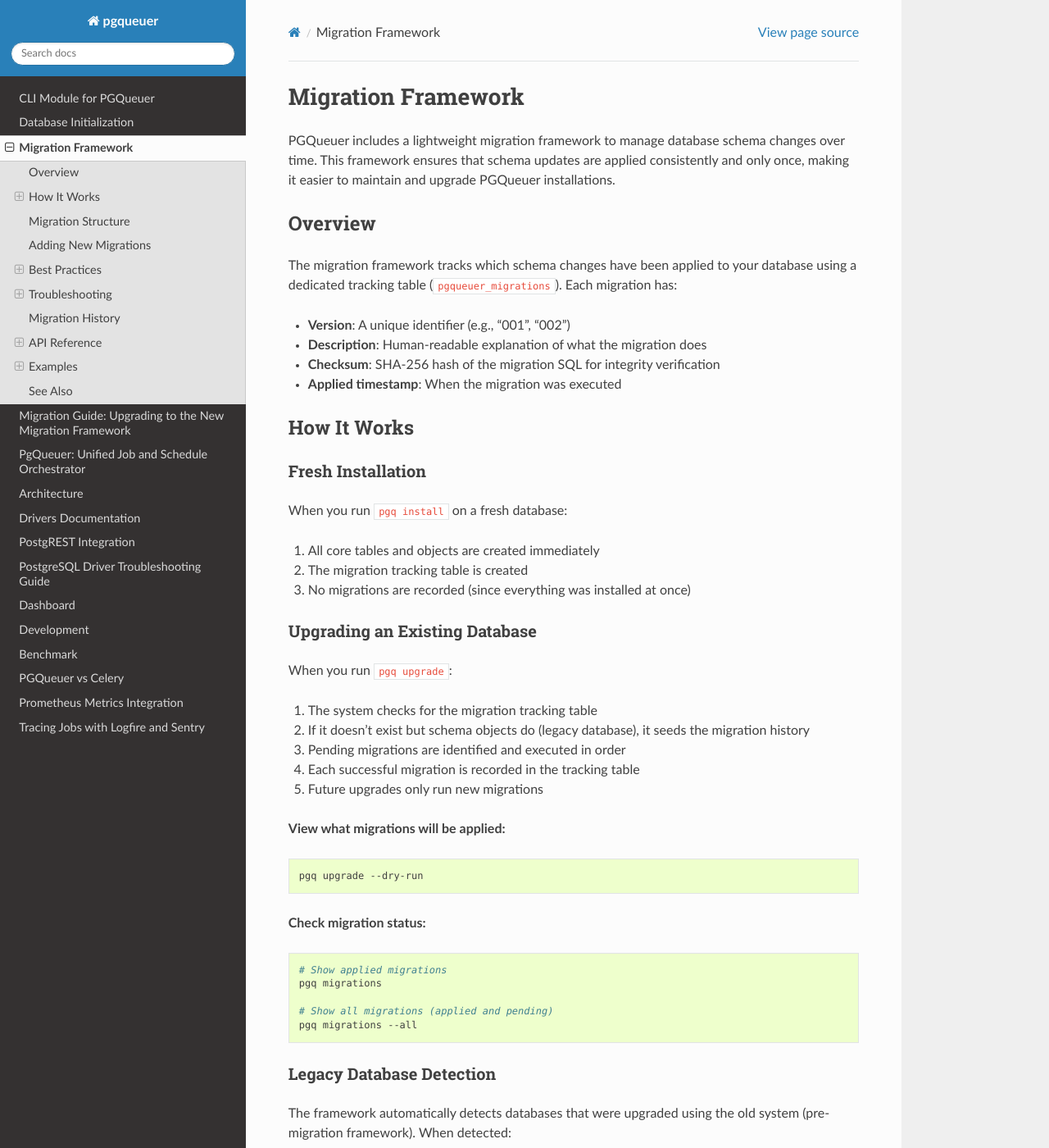
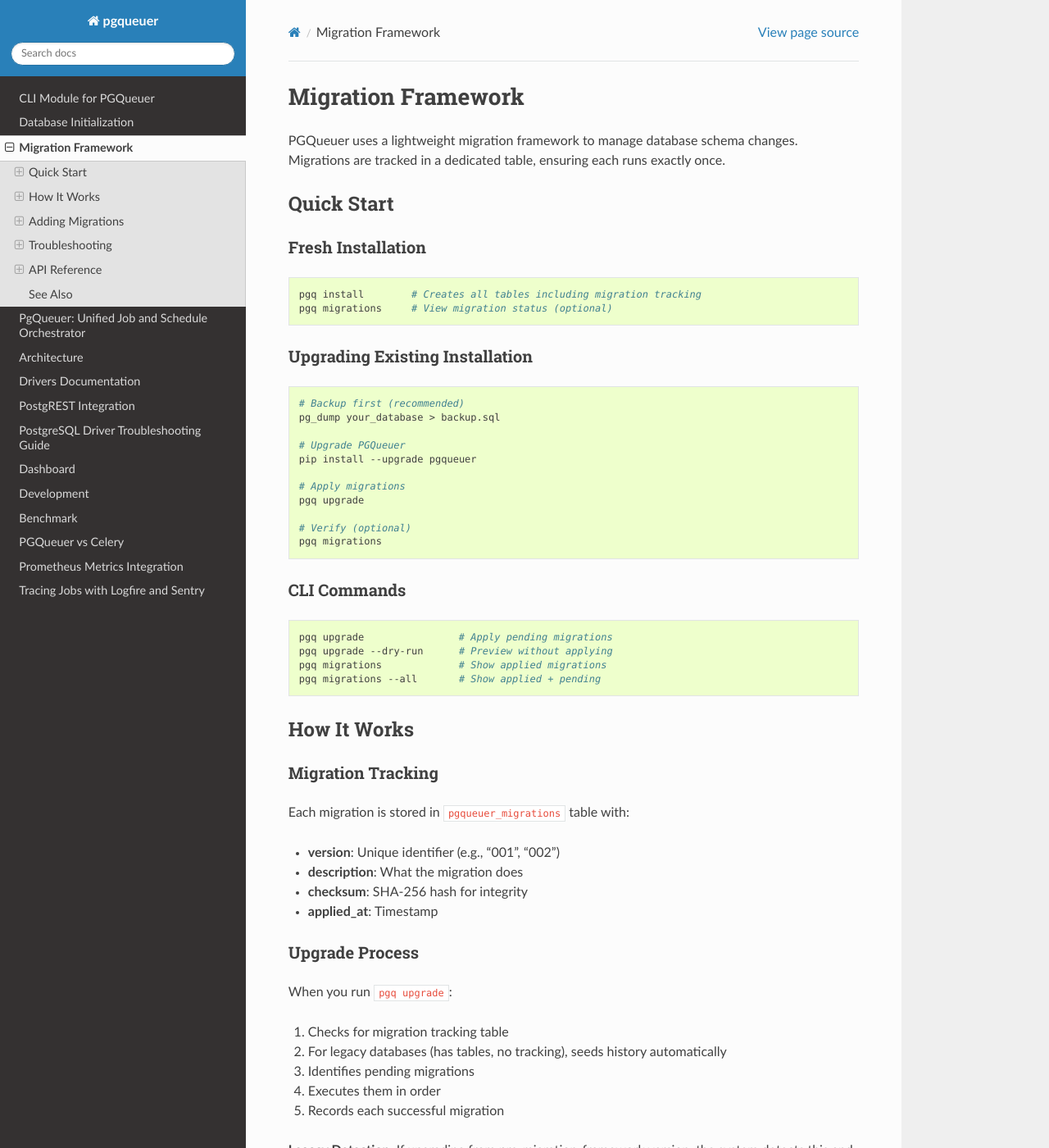
Before and after one commit to janbjorge/pgqueuer, a Sphinx documentation site: the page built from docs/migrations.md, in a window 1280 px wide and 1400 px high. Shown: the whole window at 82% size. Built offline with Sphinx 7.4.7 and the Read the Docs theme 3.1.0, drawn with Linux system fonts in a browser that asks for light colours; some of the changed text lies outside the part shown.

Commit message:
Trim verbose code and documentation, fix lazy imports
- Remove lazy imports, move all imports to top of files
- Change VARCHAR to TEXT in migration table schema
- Simplify docstrings and remove redundant comments
- Reduce migrations.py from 412 to 314 lines
- Merge migration-guide.md into migrations.md (440 to 171 lines)
- Add test for sequential non-skipped migration versions
- Remove migration number comments from migration definitions

Co-authored-by: janbjorge <16663421+janbjorge@users.noreply.github.com>

````diff
--- a/docs/index.rst
+++ b/docs/index.rst
@@ -72,7 +72,6 @@ shows how to pass a callable to ``pgqueuer.cli.run``.
    cli
    database_initialization
    migrations
-   migration-guide
    pgqueuer
    architecture
    driver
--- a/docs/migration-guide.md
+++ /dev/null
@@ -1,169 +0,0 @@
-# Migration Guide: Upgrading to the New Migration Framework
-
-This guide helps existing PGQueuer users understand and transition to the new migration framework introduced in version 0.38.0.
-
-## What Changed?
-
-PGQueuer has moved from a brittle "re-run all migrations" approach to a robust migration tracking system. This change:
-
-- **Improves reliability**: Migrations are only run once, tracked in a dedicated table
-- **Easier maintenance**: Adding new migrations is simpler and less error-prone
-- **Better visibility**: CLI commands show migration status
-- **Backward compatible**: Automatically detects and handles legacy databases
-
-## Do I Need to Do Anything?
-
-**Short answer: No!** The transition is automatic.
-
-When you run `pgq upgrade` on an existing database:
-
-1. The system detects it's a legacy database (has tables but no migration history)
-2. Automatically seeds the migration history with all previous migrations marked as applied
-3. Only new migrations (if any) will be applied
-4. Future upgrades work normally with the new system
-
-## Recommended Upgrade Steps
-
-For existing PGQueuer installations:
-
-```bash
-# 1. Backup your database (always a good practice!)
-pg_dump your_database > backup.sql
-
-# 2. Upgrade PGQueuer to the latest version
-pip install --upgrade pgqueuer
-
-# 3. Run the upgrade command
-pgq upgrade
-
-# 4. (Optional) Verify migration status
-pgq migrations
-```
-
-### What You'll See
-
-On first upgrade after updating PGQueuer:
-
-```
-Detected legacy database - seeding migration history...
-✓ Seeded 23 migrations in history table
-No pending migrations to apply
-```
-
-This is expected and means your database has been successfully transitioned to the new system!
-
-## New CLI Commands
-
-### Check Migration Status
-
-View which migrations have been applied:
-
-```bash
-pgq migrations
-```
-
-View all migrations (applied and pending):
-
-```bash
-pgq migrations --all
-```
-
-### Preview Upgrades
-
-See what migrations will be applied without running them:
-
-```bash
-pgq upgrade --dry-run
-```
-
-## For Fresh Installations
-
-If you're setting up PGQueuer for the first time:
-
-```bash
-# Install the schema
-pgq install
-
-# The migration table is created automatically
-# No migrations are recorded since everything was installed at once
-
-# Future upgrades will use the migration tracking system
-pgq upgrade
-```
-
-## Troubleshooting
-
-### "Migration already applied" message
-
-This is normal! It means the migration was successfully applied previously. The new system prevents re-running migrations.
-
-### Want to check what's in the migration table?
-
-```sql
-SELECT version, description, applied_at
-FROM pgqueuer_migrations
-ORDER BY version;
-```
-
-### Something went wrong?
-
-1. Check the error message - it will indicate which migration failed
-2. The failed migration is NOT marked as applied
-3. Fix the underlying issue (permissions, SQL syntax, etc.)
-4. Run `pgq upgrade` again to retry
-
-## Technical Details
-
-### Migration Tracking Table
-
-The new `pgqueuer_migrations` table stores:
-
-```sql
-CREATE TABLE pgqueuer_migrations (
-    version VARCHAR(50) PRIMARY KEY,
-    description TEXT NOT NULL,
-    checksum VARCHAR(64) NOT NULL,
-    applied_at TIMESTAMP WITH TIME ZONE NOT NULL DEFAULT NOW()
-);
-```
-
-### Backward Compatibility
-
-The system detects legacy databases by checking for:
-- Absence of `pgqueuer_migrations` table
-- Presence of `pgqueuer_log` table (indicates previous upgrades)
-
-When both conditions are true, all historical migrations are automatically seeded as applied.
-
-### Migration Checksums
-
-Each migration has a SHA-256 checksum of its SQL. This ensures integrity and helps detect if migration files have been modified.
-
-## Benefits of the New System
-
-| Old System | New System |
-|------------|------------|
-| Re-ran all migrations every time | Each migration runs once |
-| No tracking | Full migration history |
-| Hard to debug failures | Clear error messages |
-| Difficult to add migrations | Simple extension |
-| No visibility | CLI status commands |
-| Assumed idempotency | Enforced idempotency |
-
-## Need Help?
-
-- 📚 [Full Migration Documentation](migrations.md)
-- 💬 [Discord Community](https://discord.gg/C7YMBzcRMQ)
-- 🐛 [Report Issues](https://github.com/janbjorge/pgqueuer/issues)
-
-## For Developers
-
-If you're developing PGQueuer or adding custom migrations:
-
-1. Read the [full migration documentation](migrations.md)
-2. Follow the migration best practices
-3. Test migrations on a database copy first
-4. Use version numbers in sequence
-5. Never modify existing migrations
-
-See `pgqueuer/migrations.py` for examples of well-structured migrations.
--- a/docs/migrations.md
+++ b/docs/migrations.md
@@ -1,200 +1,132 @@
 # Migration Framework
 
-PGQueuer includes a lightweight migration framework to manage database schema changes over time. This framework ensures that schema updates are applied consistently and only once, making it easier to maintain and upgrade PGQueuer installations.
+PGQueuer uses a lightweight migration framework to manage database schema changes. Migrations are tracked in a dedicated table, ensuring each runs exactly once.
 
-## Overview
+## Quick Start
 
-The migration framework tracks which schema changes have been applied to your database using a dedicated tracking table (`pgqueuer_migrations`). Each migration has:
+### Fresh Installation
 
-- **Version**: A unique identifier (e.g., "001", "002")
-- **Description**: Human-readable explanation of what the migration does
-- **Checksum**: SHA-256 hash of the migration SQL for integrity verification
-- **Applied timestamp**: When the migration was executed
+```bash
+pgq install        # Creates all tables including migration tracking
+pgq migrations     # View migration status (optional)
+```
+
+### Upgrading Existing Installation
+
+```bash
+# Backup first (recommended)
+pg_dump your_database > backup.sql
+
+# Upgrade PGQueuer
+pip install --upgrade pgqueuer
+
+# Apply migrations
+pgq upgrade
+
+# Verify (optional)
+pgq migrations
+```
+
+### CLI Commands
+
+```bash
+pgq upgrade                # Apply pending migrations
+pgq upgrade --dry-run      # Preview without applying
+pgq migrations             # Show applied migrations
+pgq migrations --all       # Show applied + pending
+```
 
 ## How It Works
 
-### Fresh Installation
+### Migration Tracking
 
-When you run `pgq install` on a fresh database:
+Each migration is stored in `pgqueuer_migrations` table with:
+- **version**: Unique identifier (e.g., "001", "002")
+- **description**: What the migration does
+- **checksum**: SHA-256 hash for integrity
+- **applied_at**: Timestamp
 
-1. All core tables and objects are created immediately
-2. The migration tracking table is created
-3. No migrations are recorded (since everything was installed at once)
-
-### Upgrading an Existing Database
+### Upgrade Process
 
 When you run `pgq upgrade`:
 
-1. The system checks for the migration tracking table
-2. If it doesn't exist but schema objects do (legacy database), it seeds the migration history
-3. Pending migrations are identified and executed in order
-4. Each successful migration is recorded in the tracking table
-5. Future upgrades only run new migrations
+1. Checks for migration tracking table
+2. For legacy databases (has tables, no tracking), seeds history automatically
+3. Identifies pending migrations
+4. Executes them in order
+5. Records each successful migration
 
-**View what migrations will be applied:**
+**Legacy Detection**: If upgrading from pre-migration-framework version, the system detects this and seeds all historical migrations as applied without re-running them.
 
-```bash
-pgq upgrade --dry-run
-```
+## Adding Migrations
 
-**Check migration status:**
-
-```bash
-# Show applied migrations
-pgq migrations
-
-# Show all migrations (applied and pending)
-pgq migrations --all
-```
-
-### Legacy Database Detection
-
-The framework automatically detects databases that were upgraded using the old system (pre-migration framework). When detected:
-
-- All historical migrations are marked as applied (seeded) without execution
-- This ensures backward compatibility
-- Future migrations will apply normally
-
-## Migration Structure
-
-Each migration is defined with:
-
-```python
-Migration(
-    version="023",
-    description="Add headers column to queue table",
-    sql_generator=lambda: "ALTER TABLE pgqueuer ADD COLUMN IF NOT EXISTS headers JSONB;"
-)
-```
-
-The `sql_generator` is a function that returns the SQL to execute, allowing for dynamic table names and settings.
-
-## Adding New Migrations
-
-To add a new migration:
-
-1. Open `pgqueuer/migrations.py`
-2. Add a new `Migration` object to the list in `create_migrations_list()`
-3. Use the next sequential version number
-4. Provide a clear description
-5. Include the SQL in the `sql_generator` function
-
-**Example:**
+Create a new `Migration` in `pgqueuer/migrations.py`:
 
 ```python
 Migration(
     version="024",
     description="Add new_column to queue table",
-    sql_generator=lambda: f"ALTER TABLE {settings.queue_table} ADD COLUMN IF NOT EXISTS new_column TEXT;"
+    sql_generator=lambda: f"ALTER TABLE {settings.queue_table} "
+                          f"ADD COLUMN IF NOT EXISTS new_column TEXT;"
 )
 ```
 
-## Best Practices
+### Rules
 
-### Migration SQL Guidelines
+1. **One SQL statement per migration** (enforced by validation)
+2. **Sequential versions** - no gaps (001, 002, 003...)
+3. **Never modify existing migrations** once released
+4. **Use IF NOT EXISTS** for safety
+5. **Test on a copy first**
 
-1. **One statement per migration**: Each migration must contain exactly ONE SQL statement
-   ```python
-   # ✓ Good - single statement
-   Migration(
-       version="024",
-       description="Add column",
-       sql_generator=lambda: "ALTER TABLE queue ADD COLUMN col TEXT;"
-   )
+### Examples
 
-   # ✗ Bad - multiple statements (will raise error)
-   Migration(
-       version="024",
-       description="Multiple statements",
-       sql_generator=lambda: "ALTER TABLE queue ADD COLUMN col1 TEXT; ALTER TABLE queue ADD COLUMN col2 TEXT;"
-   )
+```python
+# ✓ Valid - single statement
+Migration(
+    version="024",
+    description="Add column",
+    sql_generator=lambda: "ALTER TABLE queue ADD COLUMN col TEXT;"
+)
 
-   # If you need multiple changes, create separate migrations:
-   Migration(version="024", ..., sql_generator=lambda: "ALTER TABLE queue ADD COLUMN col1 TEXT;")
-   Migration(version="025", ..., sql_generator=lambda: "ALTER TABLE queue ADD COLUMN col2 TEXT;")
-   ```
-
-2. **Use IF NOT EXISTS**: Makes migrations safer if partially applied
-   ```sql
-   ALTER TABLE queue ADD COLUMN IF NOT EXISTS col TEXT;
-   CREATE INDEX IF NOT EXISTS idx_name ON table (col);
-   ```
-
-3. **Keep migrations small**: Each migration should do one logical thing
-
-4. **Add columns with defaults**: Ensures existing rows get values
-   ```sql
-   ALTER TABLE queue ADD COLUMN status TEXT DEFAULT 'pending';
-   ```
-
-5. **Test on a copy**: Always test migrations on a database copy first
-
-6. **Document side effects**: If a migration affects data, document it clearly
-
-### Version Numbering
-
-- Use zero-padded sequential numbers: "001", "002", ..., "099", "100"
-- Never reuse or skip version numbers
-- Never modify existing migrations once released
-- Keep migrations in order within the list
+# ✗ Invalid - multiple statements (raises ValueError)
+Migration(
+    version="024",
+    description="Two changes",
+    sql_generator=lambda: "ALTER TABLE queue ADD COLUMN a TEXT; ALTER TABLE queue ADD COLUMN b TEXT;"
+)
+```
 
 ## Troubleshooting
 
-### Migration Fails Midway
+### Migration Fails
 
 If a migration fails:
+1. Check the error message
+2. Failed migration is NOT marked as applied
+3. Fix the issue
+4. Run `pgq upgrade` again
 
-1. Check the error message for details
-2. The failed migration is **not** marked as applied
-3. Fix the issue (SQL syntax, permissions, etc.)
-4. Run `pgq upgrade` again to retry
+### Check Migration Status
 
-### Migration Already Applied Error
+```bash
+# View applied migrations
+pgq migrations
 
-If you see "migration already applied":
-
-- This is expected behavior (idempotency)
-- The migration was successfully applied previously
-- No action needed
-
-### Checking Migration Status
-
-To see which migrations have been applied:
-
-```sql
-SELECT version, description, applied_at
-FROM pgqueuer_migrations
-ORDER BY version;
+# Or query directly
+psql -c "SELECT * FROM pgqueuer_migrations ORDER BY version;"
 ```
 
 ### Force Reseed (Advanced)
 
-If you need to reseed the migration history (e.g., after manual schema changes):
+Only if you manually modified schema:
 
 ```sql
 -- WARNING: Only do this if you know what you're doing
 DELETE FROM pgqueuer_migrations;
 ```
 
-Then run `pgq upgrade` to reseed based on current schema state.
-
-## Migration History
-
-The migration framework was introduced to replace the previous upgrade system which:
-
-- Re-ran all migrations on every upgrade
-- Relied entirely on idempotent SQL (IF NOT EXISTS)
-- Had no tracking of what was applied
-- Became increasingly difficult to maintain
-
-The new system provides:
-
-- ✅ Clear migration history
-- ✅ Each migration runs exactly once
-- ✅ Better error handling and debugging
-- ✅ Easier to add new migrations
-- ✅ Backward compatible with old installations
-- ✅ No external dependencies
+Then run `pgq upgrade` to reseed based on current schema.
 
 ## API Reference
 
@@ -203,12 +135,12 @@ The new system provides:
 ```python
 @dataclasses.dataclass
 class Migration:
-    version: str                          # Unique version identifier
-    description: str                      # Human-readable description
-    sql_generator: Callable[[], str]      # Function returning SQL to execute
+    version: str
+    description: str
+    sql_generator: Callable[[], str]
 
     def checksum(self) -> str:
-        """Calculate SHA-256 checksum of migration SQL"""
+        """Calculate SHA-256 checksum."""
 ```
 
 ### MigrationManager Class
@@ -216,56 +148,24 @@ class Migration:
 ```python
 @dataclasses.dataclass
 class MigrationManager:
-    driver: db.Driver                     # Database driver
+    driver: db.Driver
     migrations_table: str = "pgqueuer_migrations"
 
     async def ensure_migrations_table(self) -> None:
-        """Create tracking table if it doesn't exist"""
+        """Create tracking table if needed."""
 
     async def get_applied_migrations(self) -> set[str]:
-        """Get set of applied migration versions"""
+        """Get set of applied migration versions."""
 
     async def apply_migration(self, migration: Migration) -> None:
-        """Execute and record a single migration"""
+        """Execute and record a migration."""
 
     async def run_migrations(self, migrations: list[Migration]) -> list[str]:
-        """Run all pending migrations, returns list of applied versions"""
-```
-
-## Examples
-
-### Checking Migration Status Programmatically
-
-```python
-from pgqueuer import migrations, queries, db
-import asyncpg
-
-# Connect to database
-conn = await asyncpg.connect(dsn="postgresql://...")
-driver = db.AsyncpgDriver(conn)
-
-# Check applied migrations
-manager = migrations.MigrationManager(driver)
-applied = await manager.get_applied_migrations()
-print(f"Applied migrations: {applied}")
-```
-
-### Running Migrations Programmatically
-
-```python
-from pgqueuer import queries
-import asyncpg
-
-# Connect and create queries instance
-conn = await asyncpg.connect(dsn="postgresql://...")
-q = queries.Queries.from_asyncpg_connection(conn)
-
-# Run upgrade
-await q.upgrade()
+        """Run pending migrations, returns applied versions."""
 ```
 
 ## See Also
 
-- [Database Initialization](database_initialization.md) - Initial setup guide
-- [CLI Reference](cli.rst) - Command-line interface documentation
-- [Development Guide](development.md) - Contributing to PGQueuer
+- [Database Initialization](database_initialization.md)
+- [CLI Reference](cli.rst)
+- [Development Guide](development.md)
````
Also changed, not shown: 4 other files.
